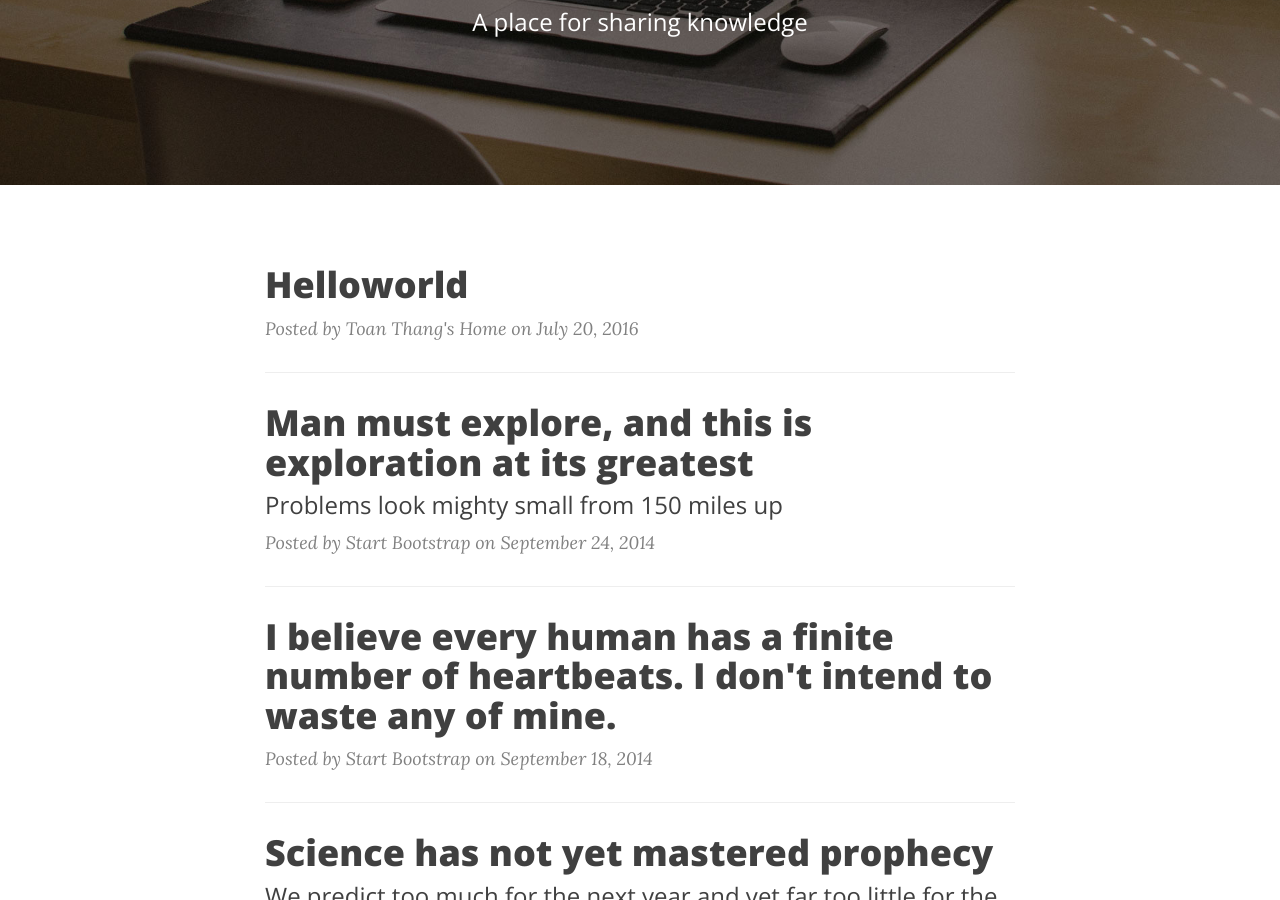
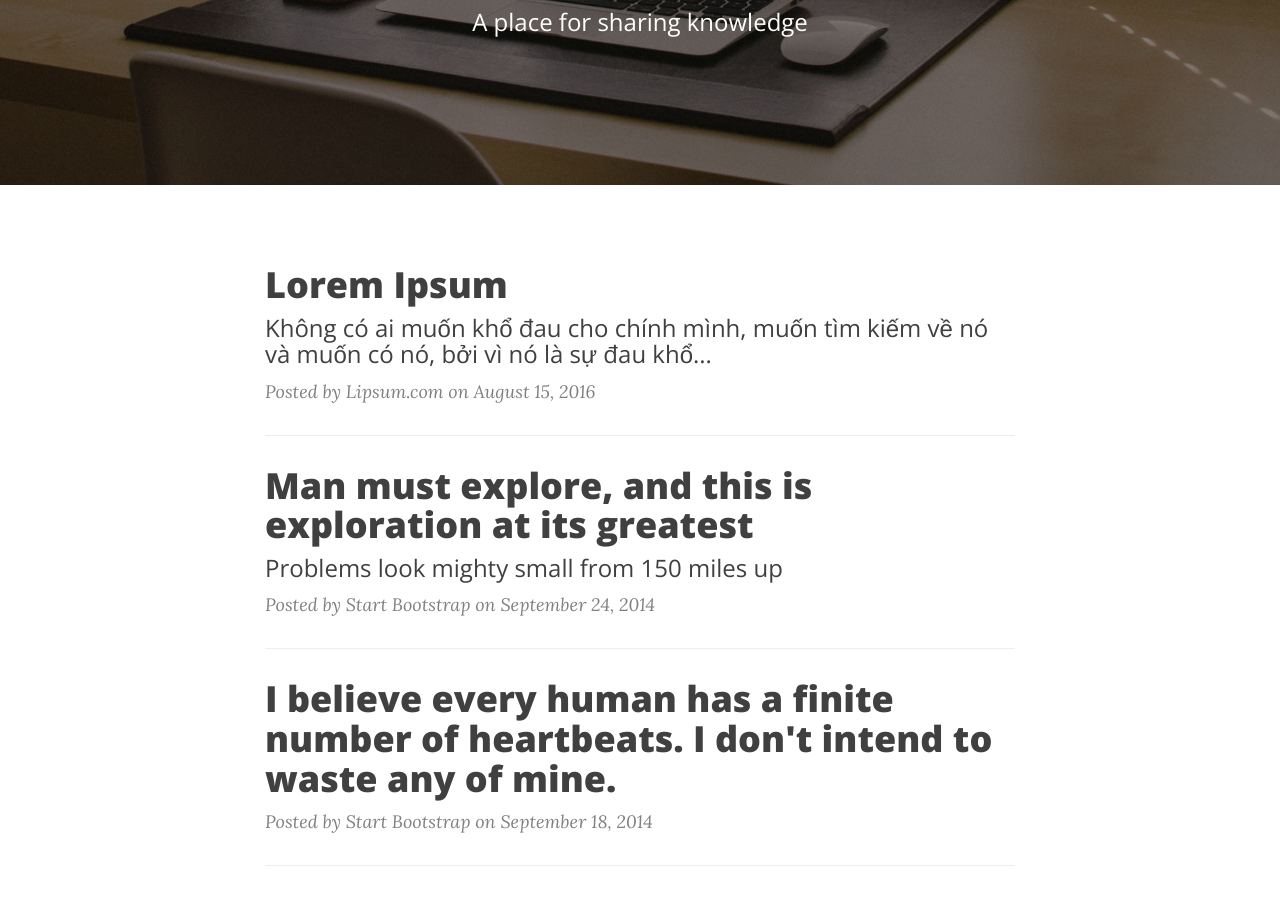
Before and after one commit to thantoanthang/thantoanthang.github.io, a Jekyll site: the page built from index.html, in a window 1280 px wide and 900 px high, scrolled down 351 px. Built offline with Jekyll 4.4.1, drawn with Linux system fonts in a browser that asks for light colours; nearby versions of some CDN libraries; the list of posts is cut into pages by our own code.

Commit message:
Hello World post

```diff
--- a/_posts/2016-07-20-helloworld.markdown
+++ b/_posts/2016-08-15-hello-world-post.markdown
@@ -1,29 +1,25 @@
----
-published: true
----
 ---
 layout:     post
-title:      "Hello World - This is a test article"
-subtitle:   "Lorem Ipsum"
-date:       2016-07-20 12:00:00
-author:     "Me - TTT"
-header-img: "img/post-bg-01.jpg"
+title:      "Lorem Ipsum"
+subtitle:   "Không có ai muốn khổ đau cho chính mình, muốn tìm kiếm về nó và muốn có nó, bởi vì nó là sự đau khổ..."
+date:       2016-08-15 12:00:00
+author:     "Lipsum.com"
+header-img: "assets/img/black-and-white-africa-animals-wilderness.jpg"
 ---
 
-**Lorem Ipsum là gì?**
+Lorem Ipsum là gì?
 Lorem Ipsum chỉ đơn giản là một đoạn văn bản giả, được dùng vào việc trình bày và dàn trang phục vụ cho in ấn. Lorem Ipsum đã được sử dụng như một văn bản chuẩn cho ngành công nghiệp in ấn từ những năm 1500, khi một họa sĩ vô danh ghép nhiều đoạn văn bản với nhau để tạo thành một bản mẫu văn bản. Đoạn văn bản này không những đã tồn tại năm thế kỉ, mà khi được áp dụng vào tin học văn phòng, nội dung của nó vẫn không hề bị thay đổi. Nó đã được phổ biến trong những năm 1960 nhờ việc bán những bản giấy Letraset in những đoạn Lorem Ipsum, và gần đây hơn, được sử dụng trong các ứng dụng dàn trang, như Aldus PageMaker.
 
-**Tại sao lại sử dụng nó?**
+Tại sao lại sử dụng nó?
 Chúng ta vẫn biết rằng, làm việc với một đoạn văn bản dễ đọc và rõ nghĩa dễ gây rối trí và cản trở việc tập trung vào yếu tố trình bày văn bản. Lorem Ipsum có ưu điểm hơn so với đoạn văn bản chỉ gồm nội dung kiểu "Nội dung, nội dung, nội dung" là nó khiến văn bản giống thật hơn, bình thường hơn. Nhiều phần mềm thiết kế giao diện web và dàn trang ngày nay đã sử dụng Lorem Ipsum làm đoạn văn bản giả, và nếu bạn thử tìm các đoạn "Lorem ipsum" trên mạng thì sẽ khám phá ra nhiều trang web hiện vẫn đang trong quá trình xây dựng. Có nhiều phiên bản khác nhau đã xuất hiện, đôi khi do vô tình, nhiều khi do cố ý (xen thêm vào những câu hài hước hay thông tục).
 
-![Lorem Ipsum]({{site.baseurl}}/_posts/004_lorem.jpg)
 
-
-
-**Nó đến từ đâu?**
+Nó đến từ đâu?
 Trái với quan điểm chung của số đông, Lorem Ipsum không phải chỉ là một đoạn văn bản ngẫu nhiên. Người ta tìm thấy nguồn gốc của nó từ những tác phẩm văn học la-tinh cổ điển xuất hiện từ năm 45 trước Công Nguyên, nghĩa là nó đã có khoảng hơn 2000 tuổi. Một giáo sư của trường Hampden-Sydney College (bang Virginia - Mỹ) quan tâm tới một trong những từ la-tinh khó hiểu nhất, "consectetur", trích từ một đoạn của Lorem Ipsum, và đã nghiên cứu tất cả các ứng dụng của từ này trong văn học cổ điển, để từ đó tìm ra nguồn gốc không thể chối cãi của Lorem Ipsum. Thật ra, nó được tìm thấy trong các đoạn 1.10.32 và 1.10.33 của "De Finibus Bonorum et Malorum" (Đỉnh tối thượng của Cái Tốt và Cái Xấu) viết bởi Cicero vào năm 45 trước Công Nguyên. Cuốn sách này là một luận thuyết đạo lí rất phổ biến trong thời kì Phục Hưng. Dòng đầu tiên của Lorem Ipsum, "Lorem ipsum dolor sit amet..." được trích từ một câu trong đoạn thứ 1.10.32.
 
 Trích đoạn chuẩn của Lorem Ipsum được sử dụng từ thế kỉ thứ 16 và được tái bản sau đó cho những người quan tâm đến nó. Đoạn 1.10.32 và 1.10.33 trong cuốn "De Finibus Bonorum et Malorum" của Cicero cũng được tái bản lại theo đúng cấu trúc gốc, kèm theo phiên bản tiếng Anh được dịch bởi H. Rackham vào năm 1914.
 
-**Làm thế nào để có nó?**
+![Đoạn văn lorem ipsum mẫu]({{site.url}}/assets/img/Lorem-Ipsum.jpg){:class="img-responsive"}
+
+Làm thế nào để có nó?
 Có rất nhiều biến thể của Lorem Ipsum mà bạn có thể tìm thấy, nhưng đa số được biến đổi bằng cách thêm các yếu tố hài hước, các từ ngẫu nhiên có khi không có vẻ gì là có ý nghĩa. Nếu bạn định sử dụng một đoạn Lorem Ipsum, bạn nên kiểm tra kĩ để chắn chắn là không có gì nhạy cảm được giấu ở giữa đoạn văn bản. Tất cả các công cụ sản xuất văn bản mẫu Lorem Ipsum đều được làm theo cách lặp đi lặp lại các đoạn chữ cho tới đủ thì thôi, khiến cho lipsum.com trở thành công cụ sản xuất Lorem Ipsum đáng giá nhất trên mạng. Trang web này sử dụng hơn 200 từ la-tinh, kết hợp thuần thục nhiều cấu trúc câu để tạo ra văn bản Lorem Ipsum trông có vẻ thật sự hợp lí. Nhờ thế, văn bản Lorem Ipsum được tạo ra mà không cần một sự lặp lại nào, cũng không cần chèn thêm các từ ngữ hóm hỉnh hay thiếu trật tự.
```
Also changed, not shown: assets/img/004_lorem.jpg (renamed from _posts/004_lorem.jpg), assets/img/Lorem-Ipsum.jpg (added), 1 other file.
